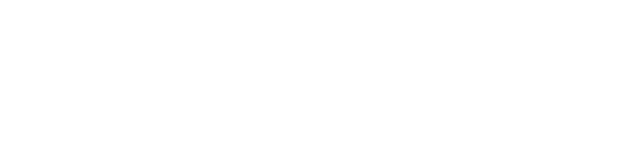
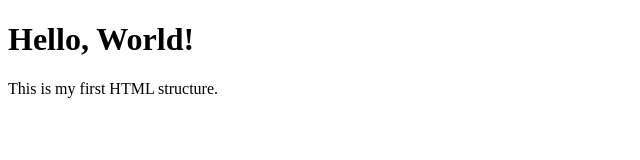
Before and after one commit to hari087om-rgb/securechat, a website: page public/index.html in a window 1280 px wide. Shown: the whole page, without its empty margins (0-640 px from the left). Drawn offline with Linux system fonts and the light colour scheme.

Commit message:
Update index.html

```diff
--- a/public/index.html
+++ b/public/index.html
@@ -7,5 +7,7 @@
 </head>
 <body>
     <!-- Visible content goes here (headings, paragraphs, images, links, etc.) -->
+    <h1>Hello, World!</h1>
+    <p>This is my first HTML structure.</p>
 </body>
 </html>
```
